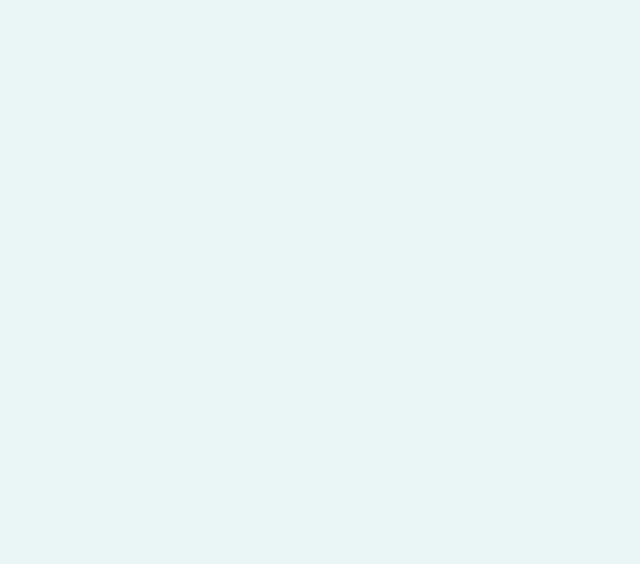
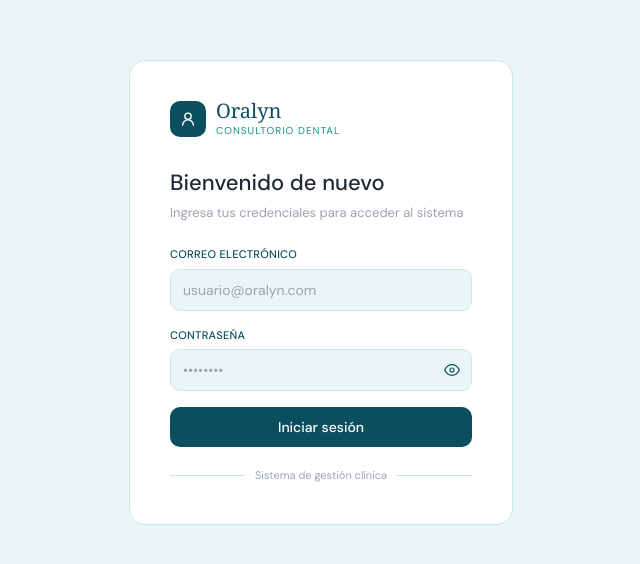
Before and after one commit to oralyn-team/oralyn, a React (Vite) app in the folder frontend/: page /login in a window 1280 px wide. Before the commit this address had no page. Shown: the part 108-672 px from the top of the page, without its empty margins (319-959 px from the left). Built offline with nearby package versions, Linux system fonts and the light colour scheme.

Commit message:
login inicial

```diff
--- /dev/null
+++ b/frontend/src/api.js
@@ -0,0 +1,41 @@
+const BASE_URL = 'http://localhost:3000/api'
+
+function getToken() {
+  return localStorage.getItem('token')
+}
+
+async function request(path, options = {}) {
+  const res = await fetch(`${BASE_URL}${path}`, {
+    ...options,
+    headers: {
+      'Content-Type': 'application/json',
+      Authorization: `Bearer ${getToken()}`,
+      ...options.headers,
+    },
+  })
+
+  if (!res.ok) {
+    const error = await res.json().catch(() => ({}))
+    throw { status: res.status, ...error }
+  }
+
+  return res.json()
+}
+
+export const api = {
+  login: (email, password) =>
+  request('/auth/login', {
+    method: 'POST',
+    body: JSON.stringify({ email, password }),
+  }),
+
+  getPacientes: () => request('/pacientes'),
+  buscarPacientes: (q) => request(`/pacientes/buscar?q=${encodeURIComponent(q)}`),
+  getPaciente: (id) => request(`/pacientes/${id}`),
+  crearPaciente: (data) =>
+    request('/pacientes', { method: 'POST', body: JSON.stringify(data) }),
+  editarPaciente: (id, data) =>
+    request(`/pacientes/${id}`, { method: 'PUT', body: JSON.stringify(data) }),
+  eliminarPaciente: (id) =>
+    request(`/pacientes/${id}`, { method: 'DELETE' }),
+}
--- a/frontend/src/context/Appcontext.jsx
+++ b/frontend/src/context/Appcontext.jsx
@@ -1,11 +1,9 @@
-// src/context/AppContext.jsx
-import { createContext, useContext, useState } from 'react';
-import { pacientesIniciales } from '../data/pacientesData';
-import { historiasIniciales  } from '../data/historiasData';
+import { createContext, useContext, useState, useEffect } from 'react';
+import { historiasIniciales } from '../data/historiasData';
+import { api } from '../api';
 
 const AppContext = createContext(null);
 
-// Historia vacía generada desde los datos del paciente
 function crearHistoriaDesde(paciente) {
   const hoy = new Date();
   const fecha = `${hoy.getFullYear()}-${String(hoy.getMonth()+1).padStart(2,'0')}-${String(hoy.getDate()).padStart(2,'0')}`;
@@ -13,7 +11,6 @@ function crearHistoriaDesde(paciente) {
   return {
     id:               Date.now() + Math.random(),
     pacienteId:       paciente.id,
-    // Datos sincronizados desde paciente
     pacienteNombre:   `${paciente.nombres} ${paciente.primer_apellido}${paciente.segundo_apellido ? ' ' + paciente.segundo_apellido : ''}`,
     cedula:           paciente.numero_documento,
     tipoDocumento:    paciente.tipo_documento,
@@ -23,7 +20,6 @@ function crearHistoriaDesde(paciente) {
     correo:           paciente.correo   || '',
     municipioCiudad:  paciente.municipio_ciudad || '',
     fechaCreacion:    fecha,
-    // Campos exclusivos de la historia
     departamento:     '',
     edad:             '',
     acudiente:        '',
@@ -52,54 +48,43 @@ function crearHistoriaDesde(paciente) {
   };
 }
 
-// Normalizar pacientes iniciales al formato nuevo si vienen del mock viejo
-function normalizarPaciente(p) {
-  if (p.primer_apellido) return p; // ya está en formato nuevo
-  // Compatibilidad con el mock anterior (nombre, cedula, telefono)
-  const partes = (p.nombre || '').trim().split(' ');
-  return {
-    ...p,
-    nombres:          partes[0] || '',
-    primer_apellido:  partes[1] || '',
-    segundo_apellido: partes[2] || '',
-    tipo_documento:   'CC',
-    numero_documento: p.cedula || '',
-    fecha_nacimiento: '',
-    sexo:             '',
-    municipio_ciudad: '',
-    correo:           '',
-  };
-}
+export function AppProvider({ children }) {
+  const [pacientes, setPacientes] = useState([]);
+  const [loading, setLoading]     = useState(true);
+  const [error, setError]         = useState(null);
 
-export function AppProvider({ children }) {
-  const [pacientes, setPacientes] = useState(
-    pacientesIniciales.map(normalizarPaciente)
-  );
+  const [historias, setHistorias] = useState(() => [...historiasIniciales]);
 
-  const [historias, setHistorias] = useState(() => {
-    // Partir de las historias iniciales simuladas
-    const base = [...historiasIniciales];
-    // Crear historia vacía para cualquier paciente que no tenga
-    pacientesIniciales.forEach((p) => {
-      const normalizado = normalizarPaciente(p);
-      if (!base.find((h) => h.pacienteId === p.id)) {
-        base.push(crearHistoriaDesde(normalizado));
-      }
-    });
-    return base;
-  });
+  // ── Carga inicial desde el backend ─────────────────────────────────────
+  useEffect(() => {
+    api.getPacientes()
+      .then((data) => {
+        setPacientes(data);
+        // Crear historia vacía para los que no tengan
+        setHistorias((prev) => {
+          const extras = data
+            .filter((p) => !prev.find((h) => h.pacienteId === p.id))
+            .map(crearHistoriaDesde);
+          return [...prev, ...extras];
+        });
+      })
+      .catch((err) => {
+        console.error('Error cargando pacientes:', err);
+        setError('No se pudieron cargar los pacientes');
+      })
+      .finally(() => setLoading(false));
+  }, []);
 
   // ── Pacientes ──────────────────────────────────────────────────────────
-  function agregarPaciente(datosPaciente) {
-    const nuevo = { ...datosPaciente, id: Date.now() };
+  async function agregarPaciente(datosPaciente) {
+    const nuevo = await api.crearPaciente(datosPaciente);
     setPacientes((prev) => [nuevo, ...prev]);
-    // Crear historia vacía automáticamente
     setHistorias((prev) => [crearHistoriaDesde(nuevo), ...prev]);
   }
 
-  function eliminarPaciente(id) {
+  async function eliminarPaciente(id) {
+    await api.eliminarPaciente(id);
     setPacientes((prev) => prev.filter((p) => p.id !== id));
-    // Opcional: también eliminar su historia
     setHistorias((prev) => prev.filter((h) => h.pacienteId !== id));
   }
 
@@ -114,6 +99,7 @@ export function AppProvider({ children }) {
     <AppContext.Provider value={{
       pacientes, setPacientes, agregarPaciente, eliminarPaciente,
       historias, actualizarHistoria,
+      loading, error,
     }}>
       {children}
     </AppContext.Provider>
--- a/frontend/src/main.jsx
+++ b/frontend/src/main.jsx
@@ -1,17 +1,31 @@
 // src/main.jsx
-import React from 'react';
-import ReactDOM from 'react-dom/client';
-import { BrowserRouter } from 'react-router-dom';
-import './index.css';
-import App from './App';
-import { AppProvider } from './context/AppContext';
+import { StrictMode } from 'react'
+import { createRoot } from 'react-dom/client'
+import { BrowserRouter, Routes, Route, Navigate } from 'react-router-dom'
+import Login  from './pages/login'
+import Pacientes from './pages/Pacientes'
+import './index.css'
 
-ReactDOM.createRoot(document.getElementById('root')).render(
-  <React.StrictMode>
+function PrivateRoute({ children }) {
+  const token = localStorage.getItem('token')
+  return token ? children : <Navigate to="/login" />
+}
+
+createRoot(document.getElementById('root')).render(
+  <StrictMode>
     <BrowserRouter>
-      <AppProvider>
-        <App />
-      </AppProvider>
+      <Routes>
+        <Route path="/login" element={<Login />} />
+        <Route
+          path="/pacientes"
+          element={
+            <PrivateRoute>
+              <Pacientes />
+            </PrivateRoute>
+          }
+        />
+        <Route path="*" element={<Navigate to="/login" />} />
+      </Routes>
     </BrowserRouter>
-  </React.StrictMode>
-);
+  </StrictMode>
+)
--- a/frontend/src/pages/Pacientes.jsx
+++ b/frontend/src/pages/Pacientes.jsx
@@ -20,7 +20,10 @@ function buildStats(pacientes) {
 }
 
 export default function Pacientes() {
-  const { pacientes, agregarPaciente, eliminarPaciente } = useApp();
+  const { pacientes, agregarPaciente, eliminarPaciente, loading, error } = useApp();
+
+  if (loading) return <p style={{ padding: 32 }}>Cargando pacientes...</p>;
+  if (error)   return <p style={{ padding: 32, color: 'red' }}>{error}</p>;
 
   const [busqueda, setBusqueda]     = useState('');
   const [filtroEstado, setFiltro]   = useState('Todos');
@@ -52,6 +55,8 @@ export default function Pacientes() {
   }
 
   const stats = buildStats(pacientes);
+
+
 
   return (
     <div className="flex min-h-screen bg-teal-bg font-sans relative">
--- /dev/null
+++ b/frontend/src/pages/login.jsx
@@ -0,0 +1,118 @@
+import { useState } from 'react'
+import { useNavigate } from 'react-router-dom'
+import { api } from '../api'
+
+export default function Login() {
+  const navigate = useNavigate()
+  const [form, setForm] = useState({ email: '', password: '' })
+  const [showPass, setShowPass] = useState(false)
+  const [error, setError] = useState(false)
+  const [loading, setLoading] = useState(false)
+
+  function handleChange(e) {
+    setForm({ ...form, [e.target.name]: e.target.value })
+  }
+
+  async function handleSubmit(e) {
+    e.preventDefault()
+    setLoading(true)
+    setError(false)
+    try {
+      const { token } = await api.login(form.email, form.password)
+      localStorage.setItem('token', token)
+      navigate('/pacientes')
+    } catch {
+      setError(true)
+    } finally {
+      setLoading(false)
+    }
+  }
+
+  return (
+    <div className="min-h-screen flex items-center justify-center bg-teal-bg font-sans">
+      <div className="bg-white border border-teal-border rounded-2xl p-10 w-full max-w-sm">
+
+        {/* Logo */}
+        <div className="flex items-center gap-2.5 mb-7">
+          <div className="w-9 h-9 bg-primary rounded-[10px] flex items-center justify-center">
+            <svg width="18" height="18" viewBox="0 0 20 20" fill="none">
+              <circle cx="10" cy="7" r="3.5" stroke="white" strokeWidth="1.5"/>
+              <path d="M4 17c0-3.314 2.686-6 6-6s6 2.686 6 6" stroke="white" strokeWidth="1.5" strokeLinecap="round"/>
+            </svg>
+          </div>
+          <div>
+            <p className="font-serif text-xl text-primary leading-none">Oralyn</p>
+            <p className="text-[10px] tracking-widest text-teal-600 uppercase mt-0.5">Consultorio dental</p>
+          </div>
+        </div>
+
+        <h1 className="text-[22px] font-medium text-gray-800 mb-1">Bienvenido de nuevo</h1>
+        <p className="text-[13px] text-gray-400 mb-6">Ingresa tus credenciales para acceder al sistema</p>
+
+        <form onSubmit={handleSubmit}>
+          <div className="mb-4">
+            <label className="block text-[11px] font-medium text-primary uppercase tracking-wide mb-1.5">
+              Correo electrónico
+            </label>
+            <input
+              type="email"
+              name="email"
+              value={form.email}
+              onChange={handleChange}
+              placeholder="usuario@oralyn.com"
+              required
+              className="w-full px-3 py-2.5 text-sm border border-teal-border rounded-[10px] bg-teal-bg focus:outline-none focus:border-primary"
+            />
+          </div>
+
+          <div className="mb-2">
+            <label className="block text-[11px] font-medium text-primary uppercase tracking-wide mb-1.5">
+              Contraseña
+            </label>
+            <div className="relative">
+              <input
+                type={showPass ? 'text' : 'password'}
+                name="password"
+                value={form.password}
+                onChange={handleChange}
+                placeholder="••••••••"
+                required
+                className="w-full px-3 py-2.5 pr-10 text-sm border border-teal-border rounded-[10px] bg-teal-bg focus:outline-none focus:border-primary"
+              />
+              <button
+                type="button"
+                onClick={() => setShowPass(!showPass)}
+                className="absolute right-3 top-1/2 -translate-y-1/2 text-primary"
+              >
+                <svg width="16" height="16" viewBox="0 0 24 24" fill="none" stroke="currentColor" strokeWidth="1.8" strokeLinecap="round">
+                  <path d="M1 12s4-8 11-8 11 8 11 8-4 8-11 8-11-8-11-8z"/>
+                  <circle cx="12" cy="12" r="3"/>
+                </svg>
+              </button>
+            </div>
+          </div>
+
+          {error && (
+            <p className="text-[12px] text-red-600 bg-red-50 rounded-lg px-3 py-2 mb-3">
+              Correo o contraseña incorrectos
+            </p>
+          )}
+
+          <button
+            type="submit"
+            disabled={loading}
+            className="w-full mt-2 py-2.5 bg-primary text-white text-sm font-medium rounded-[10px] hover:bg-primary-light transition-colors disabled:opacity-50"
+          >
+            {loading ? 'Ingresando...' : 'Iniciar sesión'}
+          </button>
+        </form>
+
+        <div className="flex items-center gap-2.5 mt-5">
+          <div className="flex-1 h-px bg-teal-border" />
+          <span className="text-[11px] text-gray-400">Sistema de gestión clínica</span>
+          <div className="flex-1 h-px bg-teal-border" />
+        </div>
+      </div>
+    </div>
+  )
+}
```
